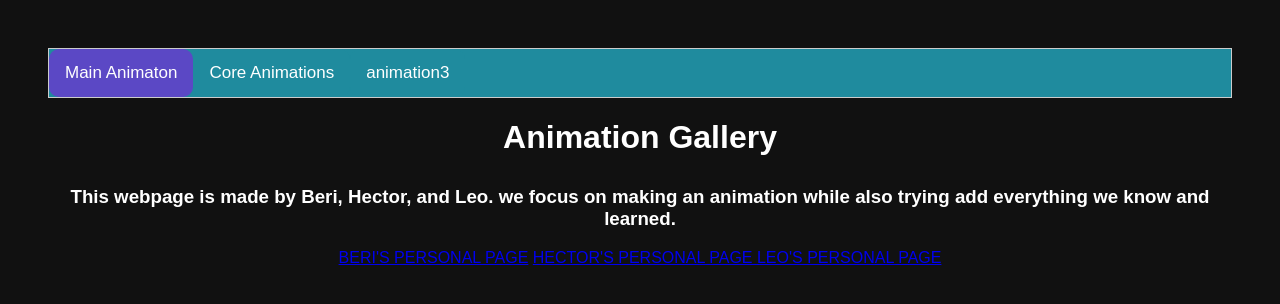
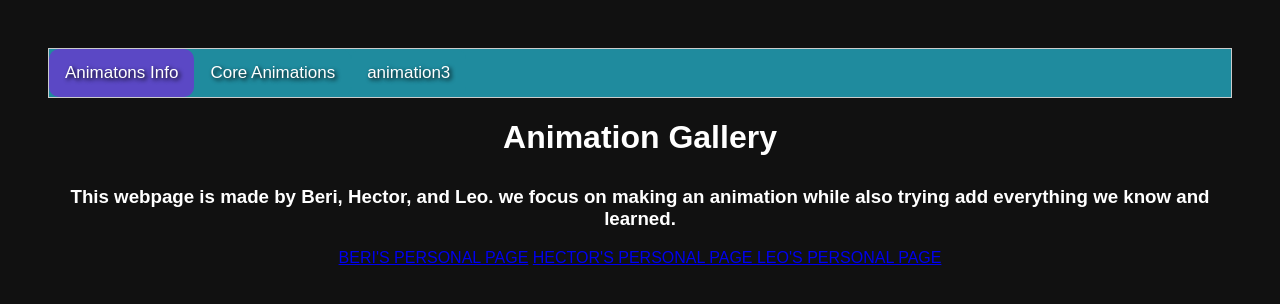
Before and after one commit to LMP6217/SummerCampTeamProject1, a plain HTML site: page index.html in a window 1280 px wide. Drawn offline with nearby package versions, Linux system fonts and the light colour scheme.

Commit message:
leter tab shadows.

```diff
--- a/index.html
+++ b/index.html
@@ -14,7 +14,7 @@
     <div>
         <div class="tab">
             <!--Show tabs with respectice title, in order 1st tab is 1st content (animation)-->
-            <button class="tablinks" onclick="openAnim(event, 'mainAnim')" id="defaultOpen">Main Animaton</button>
+            <button class="tablinks" onclick="openAnim(event, 'mainAnim')" id="defaultOpen">Animatons Info</button>
             <button class="tablinks" onclick="openAnim(event, 'anim2')">Core Animations</button>
             <button class="tablinks" onclick="openAnim(event, 'anim3')">animation3</button>
         </div>
@@ -40,7 +40,7 @@
 
             <h3> Core Animations</h3>
             <!--title of the tab / animation -->
-            <body>
+
                 <p>
                     <div id="animation-box"></div>
                     <div class="controls">
@@ -51,7 +51,7 @@
                         <button onclick="setAnimation('none')">Stop</button>
                     </div>
                 </p>
-            </body>
+
         </div>
 
         <!--- Name of specifict tab and animation reference -->
--- a/script.js
+++ b/script.js
@@ -1,27 +1,4 @@
 
-// This is the circle going around//
-    // let circleX = 100;
-    // let circleY = 150;
-    // let circleRadius = 90;
-    // let angle = (0);
-
-    // function setup() {
-    // createCanvas(200, 250);
-    // angleMode(DEGREES);
-    // describe();
-    // }
-
-    // function draw() {
-    // background(0);
-    // let angle = frameCount % 360;
-    // noFill();
-    // strokeWeight(20);
-
-    // let pointX = circleX - circleRadius * sin(angle);
-    // let pointY = circleY - circleRadius * cos(angle);
-    // fill('');
-    // circle(pointX, pointY, 30);
-    // }
 
 //This is for the tabs//
 function openAnim(evt, animName) {
@@ -32,11 +9,11 @@ function openAnim(evt, animName) {
   }
   tablinks = document.getElementsByClassName("tablinks");
   for (i = 0; i < tablinks.length; i++) {
-    tablinks[i].className = tablinks[i].className.replace(" active", "active");
+    tablinks[i].className = tablinks[i].className.replace(" active", "");
   }
   document.getElementById(animName).style.display = "block";
   evt.currentTarget.className += " active";
 }
 
-// Get the element with id="defaultOpen" and click on it
+// Get the element with and click on it
 document.getElementById("defaultOpen").click();
--- a/styles.css
+++ b/styles.css
@@ -40,6 +40,7 @@ button {
 
 button:hover {
   background: #3498db;
+
 }
 
 /* Animations */
@@ -98,7 +99,7 @@ body {font-family: Arial;}
   overflow: hidden;
   border: 1px solid #ccc;
   background-color: #1f8b9e;
-
+  text-shadow: 2px 2px 4px #000000;
 }
 
 /* Buttons inside the tab */
@@ -111,6 +112,7 @@ body {font-family: Arial;}
   padding: 14px 16px;
   transition: 0.5s;
   font-size: 17px;
+  text-shadow: 2px 2px 4px #000000;
 }
 
 /* Background color change of buttons on hover */
@@ -118,7 +120,7 @@ body {font-family: Arial;}
   background-color: orange;
 }
 
-/* Create an active/current tab link class */
+/* active/current tab link class */
 .tab button.active {
   background-color: #5b48c5;
 }
@@ -126,5 +128,4 @@ body {font-family: Arial;}
 /* Tab content */
 .tabcontent {
   display: none;
-
 }
```
